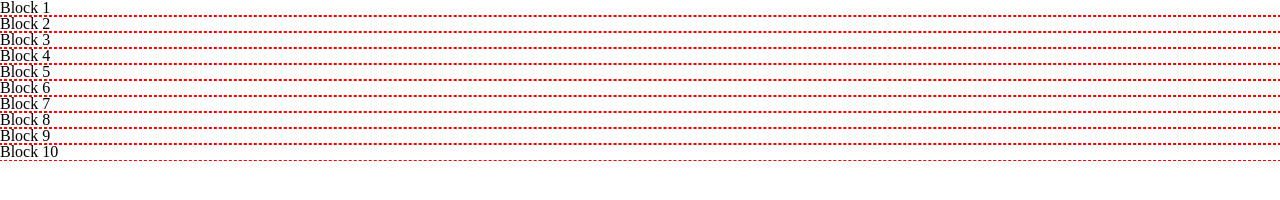
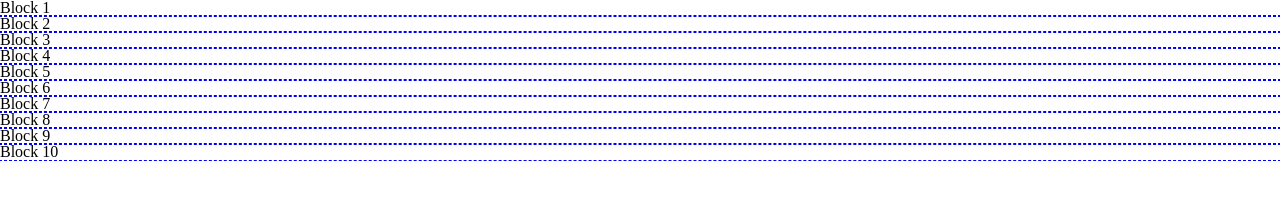
Before and after one commit to molinskidamian/grid-css, a plain HTML site: page index.html in a window 1280 px wide. Drawn offline with Linux system fonts and the light colour scheme.

Commit message:
TEST git pull -- Chcanged color outline from red to blue

```diff
--- a/css/style.scss
+++ b/css/style.scss
@@ -3,5 +3,5 @@
 }
 
 .block {
-  outline: 1px dashed red;
+  outline: 1px dashed blue;
 }
```
Also changed, not shown: css/style.css, index.html (line endings or trailing spaces), 1 other file.
